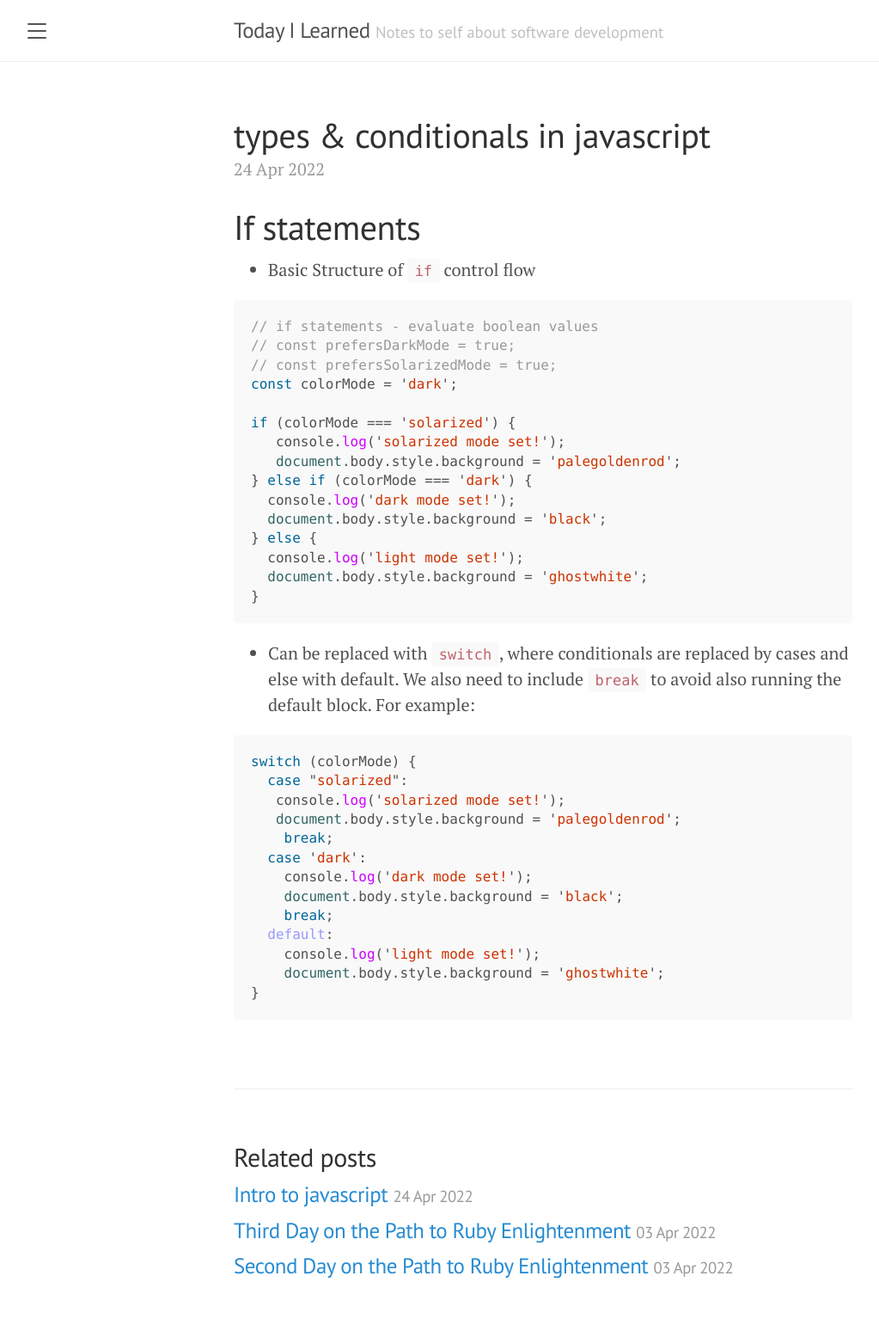
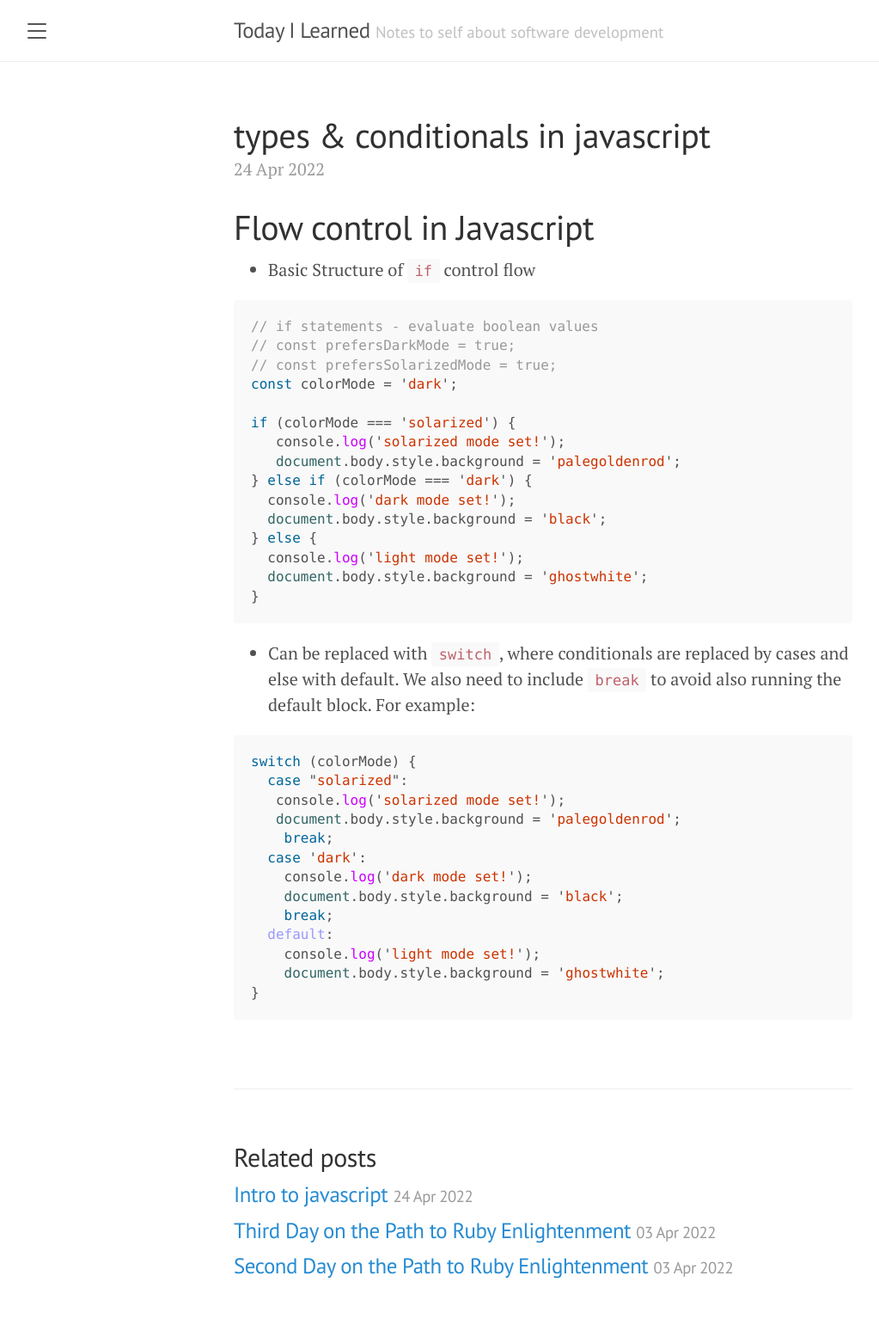
Before and after one commit to KevinDelaFuente/til, a Jekyll site: the page built from _posts/2022-04-24- Types & Conditionals in Javascript.md, in a window 1280 px wide. Shown: the whole page at 86% size, without its empty margins (8-1031 px from the left). Built offline with Jekyll 4.4.1, drawn with Linux system fonts in a browser that asks for light colours; our own code applies the rules of GitHub Pages for plain Markdown files.

Commit message:
Update 2022-04-24- Types & Conditionals in Javascript.md

```diff
--- a/_posts/2022-04-24- Types & Conditionals in Javascript.md
+++ b/_posts/2022-04-24- Types & Conditionals in Javascript.md
@@ -1,4 +1,4 @@
-# If statements
+# Flow control in Javascript
 
 - Basic Structure of `if` control flow
 
```
